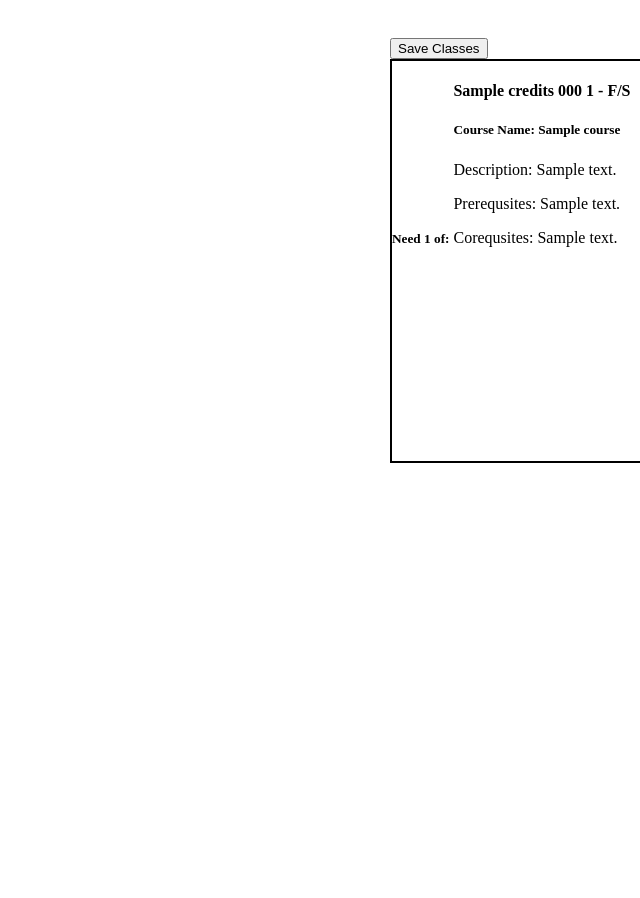
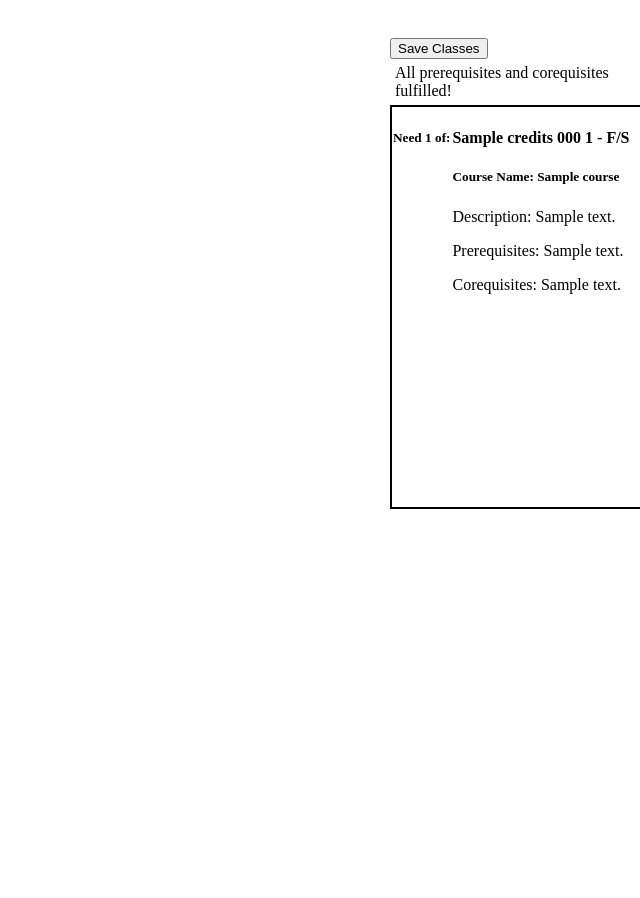
Before and after one commit to roshk99/degree-planner, a Python web app: template views/plan.html in a window 1280 px wide. Shown: the part 62-960 px from the top of the page, without its empty margins (640-1280 px from the left). Run offline with Jinja, Linux system fonts and the light colour scheme; the template is opened without the code that fills it: most values are stand-ins (such as "Sample title", 1, 10 or a date in 2020).

Commit message:
Fixed some formatting of the plan page

```diff
--- a/controllers/main.py
+++ b/controllers/main.py
@@ -4,6 +4,7 @@ from config import *
 
 import models.university
 import utils.utils
+
 
 class MainHandler(webapp2.RequestHandler):
     def get(self):
--- a/controllers/plan.py
+++ b/controllers/plan.py
@@ -45,12 +45,15 @@ class MainHandler(webapp2.RequestHandler):
         logging.info('Requirements Eval: %s', requirements_eval)
 
         all_courses = []
+        course_master = []
         for requirement in requirements_eval['not_met']:
             courses = []
             for course_id in requirement['courses']:
                 course = models.course.get_course(course_id).to_json()
                 course = utils.utils.requisites_as_text(course)
-                courses.append(course)
+                if course not in course_master:
+                    course_master.append(course)
+                    courses.append(course)
             all_courses.append({'number': requirement['number'], 'courses': courses})
         logging.info('All courses: %s', all_courses)
 
--- a/static/css/styles-plan.css
+++ b/static/css/styles-plan.css
@@ -2,8 +2,10 @@
     width: auto;
     height: auto;
     display: inline-block;
-    margin: 0;
+    margin: 1px;
     padding: 0;
+    vertical-align: top;
+    float: left;
 }
 
 .class-panel {
@@ -11,7 +13,7 @@
 }
 
 #schedule {
-    height: 400px;
+    min-height: 400px;
     margin: 10px;
     padding: 10px;
 }
@@ -27,15 +29,14 @@
 }
 
 .semester-list {
-    box-shadow: 5px 5px 3px grey;
+    border: solid black 2px;
     width: 100%;
-    height: 100%
-    display: table-row;
+    display: table;
     min-height: 300px;
 }
 
 .top-semester {
-    height: 300px;
+    min-height: 300px;
     width: 100%;
     float: left;
     display:table;
@@ -43,7 +44,7 @@
 }
 
 .left-semester{
-    height: 400px;
+    min-height: 400px;
     width: 50%;
     float: left;
     display:table;
@@ -51,7 +52,7 @@
 }
 
 .right-semester {
-    height: 400px;
+    min-height: 400px;
     width: 50%;
     float: right;
     display:table;
@@ -62,16 +63,6 @@
     min-height: 400px;
     width: 100%;
     border: 2px solid;
-}
-
-#errorimage {
-    height: auto;
-    width: auto;
-    max-width: 300px;
-    max-height: 300px;
-    display: block;
-    margin-left: auto;
-    margin-right: auto
 }
 
 #main-nav {
--- a/views/dashboard.html
+++ b/views/dashboard.html
@@ -74,7 +74,7 @@
                 </div>
                 <div class="panel">
                     <p>I would like to delete my account and all data associated with it.</p>
-                    <button class="btn btn-lg btn-danger" id="delete-account-button">Delete my Account</button>
+                    <button class="btn" id="delete-account-button">Delete my Account</button>
                 </div>
             </div>
         </div>
--- a/views/plan.html
+++ b/views/plan.html
@@ -6,6 +6,9 @@
     <div id="sidebar-wrapper">
         <button class="btn btn-primary" id="save-classes">Save Classes</button>
         <div id="notifications">
+            {% if messages | length == 0 %}
+            <div class="alert alert-success small">All prerequisites and corequisites fulfilled!</div>
+            {% endif %}
             {% for message in messages %}
             <div class="alert alert-danger small">{{message}}</div>
             {% endfor %}
@@ -43,10 +46,10 @@
                                 <p>Description: {{course.description}}</p>
                                 {% endif %}
                                 {% if course.prerequisites | length > 0 %}
-                                <p>Prerequsites: {{course.prerequisites}}</p>
+                                <p>Prerequisites: {{course.prerequisites}}</p>
                                 {% endif %}
                                 {% if course.corequisites | length > 0 %}
-                                <p>Corequsites: {{course.corequisites}}</p>
+                                <p>Corequisites: {{course.corequisites}}</p>
                                 {% endif %}
                             </div> <!-- /.panel-body -->
                         </div> <!-- /.panel-default -->
@@ -122,10 +125,10 @@
                                     <p>Description: {{course.description}}</p>
                                     {% endif %}
                                     {% if course.prerequisites | length > 0 %}
-                                    <p>Prerequsites: {{course.prerequisites}}</p>
+                                    <p>Prerequisites: {{course.prerequisites}}</p>
                                     {% endif %}
                                     {% if course.corequisites | length > 0 %}
-                                    <p>Corequsites: {{course.corequisites}}</p>
+                                    <p>Corequisites: {{course.corequisites}}</p>
                                     {% endif %}
                                 </div> <!-- /.panel-body -->
                             </div> <!-- /.panel-default -->
```
Also changed, not shown: static/css/styles.css (+11 -0 lines).
